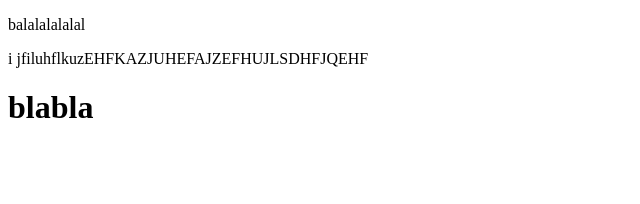
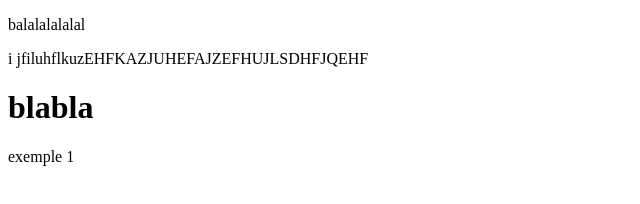
Before and after one commit to M12du94/exemple, a plain HTML site: page index.html in a window 1280 px wide. Shown: the full height of the page, 0-640 px from the left. Drawn offline with Linux system fonts and the light colour scheme.

Commit message:
ajout ex

```diff
--- a/index.html
+++ b/index.html
@@ -6,5 +6,6 @@
      <p>balalalalalal</p>i
         jfiluhflkuzEHFKAZJUHEFAJZEFHUJLSDHFJQEHF
      <h1>blabla</h1>
+     <p>exemple 1</p>
   </body>
 </html>
```
